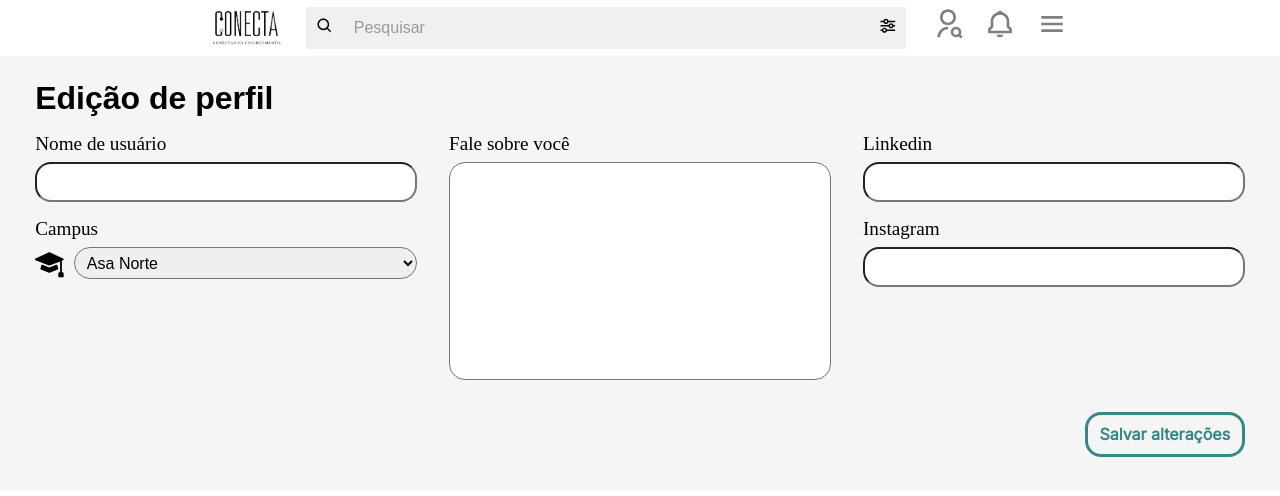
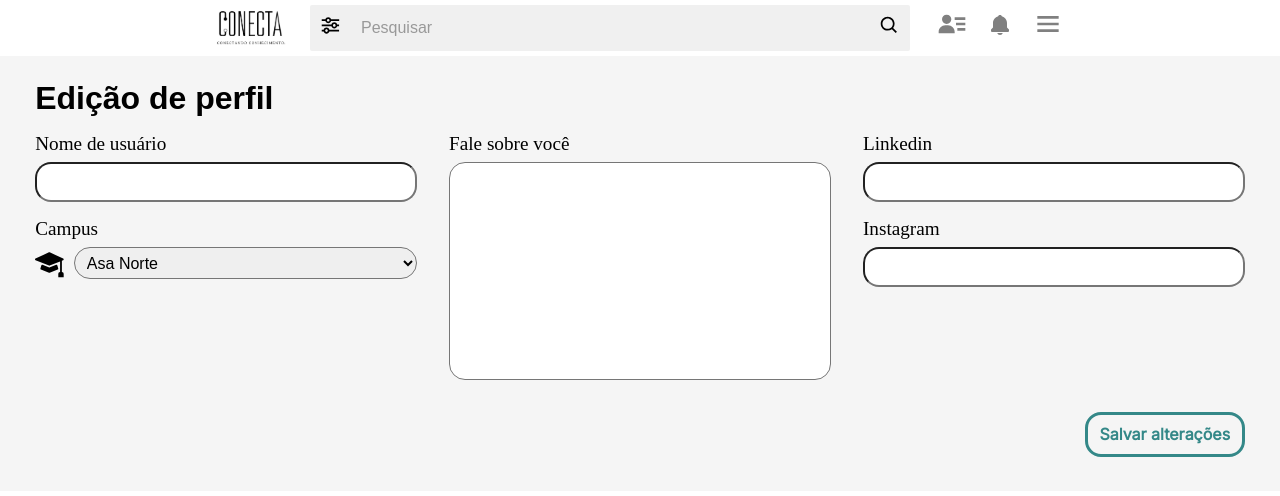
Before and after one commit to Conecta-conectando-conhecimento/app-conecta, a React (Vite) app: page /editprofile in a window 1280 px wide. Shown: the top 496 px of the page. Built offline with nearby package versions, Linux system fonts and the light colour scheme; no server answers; a web font is replaced by a local one.

Commit message:
Alteração dos ícones

```diff
--- a/src/components/Navbar.jsx
+++ b/src/components/Navbar.jsx
@@ -1,7 +1,6 @@
 import React, { useState, useRef, useEffect } from "react";
 import styled from "styled-components";
-import { BiSearch, BiSliderAlt, BiBell, BiMenu } from "react-icons/bi";
-import { RiUserSearchLine } from "react-icons/ri";
+import { BiSearch, BiSliderAlt, BiSolidBell, BiMenu, BiSolidUserDetail } from "react-icons/bi";
 import { useNavigate } from "react-router";
 
 const Navegacao = styled.nav`
@@ -55,7 +54,7 @@ const InputPesquisa = styled.input`
 `;
 
 const BotaoBarraPesquisa = styled.button`
-    font-size: 1.1rem;
+    font-size: 1.3rem;
     padding: 10px;
     background-color: transparent;
     border: none;
@@ -82,6 +81,17 @@ const IconesNavegacao = styled.div`
     @media (max-width: 768px) {
         display: none;
     }
+`;
+
+const BotaoIconesNavegacaoBell = styled.button`
+    font-size: 1.5rem;
+    padding: 10px;
+    background-color: transparent;
+    color: #808080;
+    border: none;
+    border-radius: 5px;
+    cursor: pointer;
+    position: relative;
 `;
 
 const IconesNavegacaoMobile = styled.div`
@@ -133,9 +143,28 @@ const Navbar = () => {
         setMenuOpen(!menuOpen);
     };
 
-    const handleNavigation = (path) => {
+    const handleNavigation = async (path) => {
+        if (path === "/") {
+            await logout();
+        }
         navigate(path);
         setMenuOpen(false);
+    };
+
+
+    //Função para Logout que não está funcionando
+    const logout = async () => {
+        try {
+            // Remover o token de autenticação
+            localStorage.removeItem("authToken");
+
+            // Limpar outros dados do usuário
+            localStorage.removeItem("userData");
+
+            console.log("Usuário deslogado com sucesso");
+        } catch (error) {
+            console.error("Erro ao deslogar o usuário", error);
+        }
     };
 
     useEffect(() => {
@@ -164,13 +193,13 @@ const Navbar = () => {
             <ContainerCentral>
                 <LogoConecta src="/assets/Logo para Navbar.png" alt="Logo" onClick={() => navigate("/feedProjetos")} />
                 <BarraPesquisa>
+                    <BotaoBarraPesquisa type="button"><BiSliderAlt /></BotaoBarraPesquisa>
+                    <InputPesquisa type="text" placeholder="Pesquisar" />
                     <BotaoBarraPesquisa type="button"><BiSearch /></BotaoBarraPesquisa>
-                    <InputPesquisa type="text" placeholder="Pesquisar" />
-                    <BotaoBarraPesquisa type="button"><BiSliderAlt /></BotaoBarraPesquisa>
                 </BarraPesquisa>
                 <IconesNavegacao>
-                    <BotaoIconesNavegacao type="button"><RiUserSearchLine /></BotaoIconesNavegacao>
-                    <BotaoIconesNavegacao type="button"><BiBell /></BotaoIconesNavegacao>
+                    <BotaoIconesNavegacao type="button"><BiSolidUserDetail /></BotaoIconesNavegacao>
+                    <BotaoIconesNavegacaoBell type="button"><BiSolidBell /></BotaoIconesNavegacaoBell>
                     <BotaoIconesNavegacao type="button" onClick={toggleMenu} ref={buttonRef}><BiMenu /></BotaoIconesNavegacao>
                     {menuOpen && (
                         <DropdownMenu ref={menuRef}>
```
